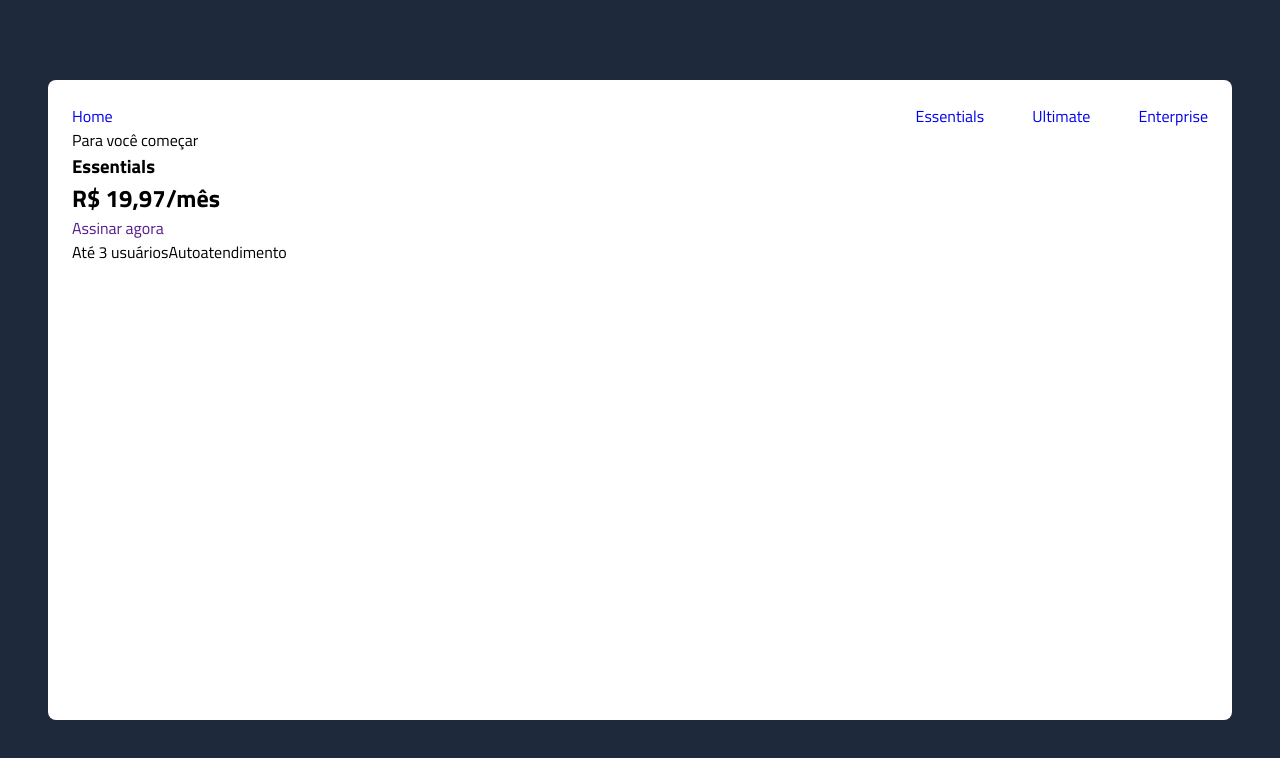
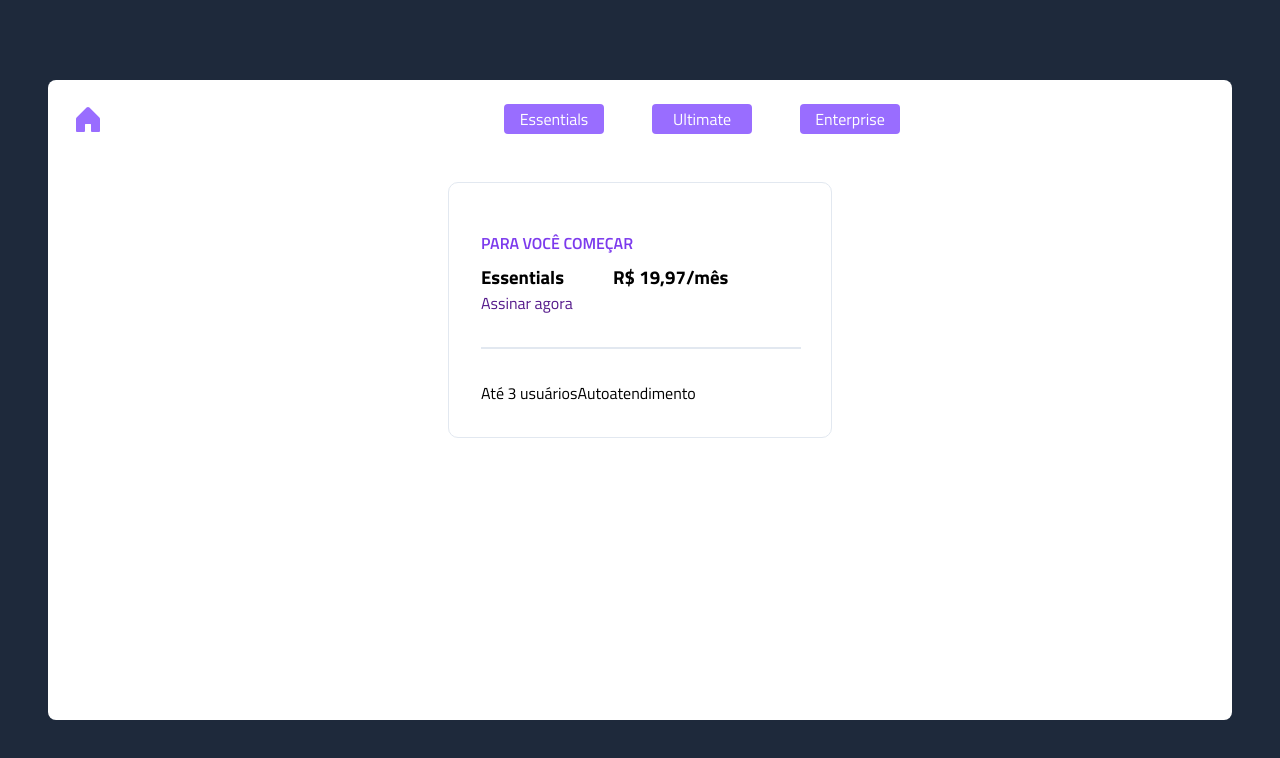
Before and after one commit to marclipe/pricing-table, a React (Vite) app: page /essentials in a window 1280 px wide. Shown: the top 758 px of the page. Built offline with nearby package versions, Linux system fonts and the light colour scheme.

Commit message:
Routes createdgit add .

```diff
--- a/index.html
+++ b/index.html
@@ -7,7 +7,7 @@
     <link rel="icon" type="image/svg+xml" href="" />
     <meta name="viewport" content="width=device-width, initial-scale=1.0" />
     <link href="https://fonts.googleapis.com/css2?family=Titillium+Web:wght@400;600;700&display=swap" rel="stylesheet">
-    <title>Vite + React + TS</title>
+    <title>Princing Table</title>
   </head>
   <body>
     <div id="root"></div>
--- a/package.json
+++ b/package.json
@@ -10,6 +10,7 @@
     "preview": "vite preview"
   },
   "dependencies": {
+    "@phosphor-icons/react": "^2.0.10",
     "react": "^18.2.0",
     "react-dom": "^18.2.0",
     "react-router-dom": "^6.14.1",
--- a/src/Router.tsx
+++ b/src/Router.tsx
@@ -2,13 +2,17 @@ import { Route, Routes } from "react-router-dom";
 import { Home } from '../src/pages/Home/index'
 import { DefaultLayout } from '../src/layouts/DefaultLayout'
 import { Essentials } from "./pages/Essentials";
+import { Ultimate } from "./pages/Ultimate";
+import { Enterprise } from "./pages/Enterprise";
 
 export function Router(){
   return (
     <Routes>
       <Route path="/" element={<DefaultLayout />}>
         <Route path="/" element={<Home />} />
-        <Route path="/essentials" element={<Essentials/>} />
+        <Route path="/essentials" element={<Essentials />} />
+        <Route path="/ultimate" element={<Ultimate />} />
+        <Route path="/enterprise" element={<Enterprise/>} />
       </Route>
     </Routes>
   );
--- a/src/components/Header/Header.tsx
+++ b/src/components/Header/Header.tsx
@@ -1,20 +1,25 @@
 import { NavLink } from "react-router-dom";
 import { ContainerHeader, NavLinks } from "./styles";
+import { House } from "@phosphor-icons/react";
 
 export function Header(){
   return (
     <ContainerHeader>
       <div>
         <NavLink to={"/"} title="Home">
-          Home
+          <House size={32} color="#996DFF" weight="fill" />
         </NavLink>
       </div>
       <NavLinks>
         <NavLink to={"/essentials"} title="Essentials">
-          Essentials{" "}
+          <div>Essentials</div>
         </NavLink>
-        <NavLink to={"/ultimate"}>Ultimate</NavLink>
-        <NavLink to={"/enterprise"}>Enterprise</NavLink>
+        <NavLink to={"/ultimate"}>
+          <div>Ultimate</div>
+        </NavLink>
+        <NavLink to={"/enterprise"}>
+          <div>Enterprise</div>
+        </NavLink>
       </NavLinks>
     </ContainerHeader>
   );
--- a/src/components/Header/styles.ts
+++ b/src/components/Header/styles.ts
@@ -2,14 +2,36 @@ import { styled } from "styled-components";
 
 export const ContainerHeader = styled.header`
   display: flex;
-  gap: 5rem;
-  justify-content: space-between;
+  gap: 25rem;
+  /* justify-content: space-between; */
+
+  @media screen and (max-width: 768px) {
+    gap: 2rem;
+    flex-direction: column;
+  }
 `
 export const NavLinks = styled.nav`
   display: flex;
-  align-items: flex-end;
+  align-items: center;
   justify-content: center;
   gap: 3rem;
+  margin-bottom: 3rem;
 
-  color: ${(props) => props.theme.orange};
+  color: ${(props) => props.theme["gray-300"]};
+
+  div {
+    display: flex;
+    justify-content: center;
+    align-items: center;
+    background-color: ${(props) => props.theme["purple-100"]};
+    color: ${(props) => props.theme.white};
+    width: 100px;
+    height: 30px;
+    border-radius: 4px;
+  }
+
+  @media screen and (max-width: 769px) {
+    gap: 1rem;
+    margin-bottom: 2rem;
+  }
 `;
--- a/src/layouts/styles.ts
+++ b/src/layouts/styles.ts
@@ -2,11 +2,12 @@ import { styled } from "styled-components";
 
 export const LayoutContainer = styled.div`
   max-width: 74rem;
+  min-width: 18.75rem;
   height: calc(100vh - 10rem);
   margin: 5rem auto;
   padding: 1.5rem;
 
-  background-color: ${props => props.theme.white};
+  background-color: ${(props) => props.theme.white};
   border-radius: 8px;
 
   display: flex;
--- /dev/null
+++ b/src/pages/Enterprise/index.tsx
@@ -0,0 +1,14 @@
+import { ContainerEnterprise } from "./styles"
+
+export const Enterprise = () => {
+  return (
+    <ContainerEnterprise>
+      <p>Para sua empresa</p>
+      <h3>Enterprise</h3>
+      <a href="#">Fale com a gente</a>
+      <span>
+        Plano customizado especialmente para a necessidade de seu negocio
+      </span>
+    </ContainerEnterprise>
+  );
+}
--- /dev/null
+++ b/src/pages/Enterprise/styles.ts
@@ -0,0 +1,3 @@
+import { styled } from "styled-components";
+
+export const ContainerEnterprise = styled.div``
--- a/src/pages/Essentials/index.tsx
+++ b/src/pages/Essentials/index.tsx
@@ -1,18 +1,23 @@
+import { ContainerEssentials, Price } from "./styles";
+
 export function Essentials() {
   return (
-    <div>
-      <div>
+    <ContainerEssentials>
+      <section>
         <p>Para você começar</p>
+        <Price>
           <h3>Essentials </h3>
-        <h2>R$ 19,97/mês</h2>
-      </div>
+          <h3>R$ 19,97/mês</h3>
+        </Price>
         <div>
           <a href="">Assinar agora</a>
         </div>
+        <hr />
         <div>
           <span>Até 3 usuários</span>
           <span>Autoatendimento</span>
         </div>
-    </div>
+      </section>
+    </ContainerEssentials>
   );
 }
--- a/src/pages/Essentials/styles.ts
+++ b/src/pages/Essentials/styles.ts
@@ -0,0 +1,38 @@
+import { styled } from "styled-components";
+
+export const ContainerEssentials = styled.div`
+  border-radius: 10px;
+  background-color: ${(props) => props.theme.white};
+  border: 1px solid ${(props) => props.theme["gray-200"]};
+  width: 384px;
+  margin: 0 auto;
+
+  display: flex;
+  justify-content: center;
+  align-items: flex-start;
+  padding: 48px 32px 32px 32px;
+  flex-direction: column;
+  gap: 10px;
+
+  &:hover {
+    border-color: ${(props) => props.theme["purple-100"]};
+  }
+
+  p {
+    color: ${(props) => props.theme["purple-200"]};
+    font-weight: 600;
+    text-transform: uppercase;
+    padding-bottom: 0.5rem;
+  }
+
+  hr {
+    width: 320px;
+    border: 1px solid ${(props) => props.theme["gray-200"]};
+    margin: 2rem 0;
+  }
+`;
+
+export const Price = styled.div`
+  display: flex;
+  gap: 3.063rem;
+`;
--- /dev/null
+++ b/src/pages/Ultimate/index.tsx
@@ -0,0 +1,21 @@
+import { ContainerUltimate } from "../Essentials/styles";
+
+export const Ultimate = () => {
+  return (
+    <ContainerUltimate>
+      <span>Mais vantajoso</span>
+      <p>Para você decolar</p>
+      <div>
+        <h3>Ultimate</h3>
+        <h3>R$ 29,97/mês</h3>
+      </div>
+      <a href="#">Assinar agora</a>
+      <div>
+        <span>Usuários ilimitados</span>
+        <span>Suporte 24/7</span>
+        <span>CSM Dedicado</span>
+        <span>Treinamentos</span>
+      </div>
+    </ContainerUltimate>
+  );
+}
--- /dev/null
+++ b/src/pages/Ultimate/styles.ts
@@ -0,0 +1,3 @@
+import { styled } from "styled-components";
+
+export const ContainerUltimate = styled.div``;
```
Also changed, not shown: 1 other file (tests, documents, lock files or other folders). Lines whose indentation alone changed are shown as unchanged.
